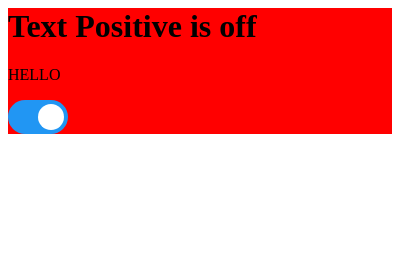
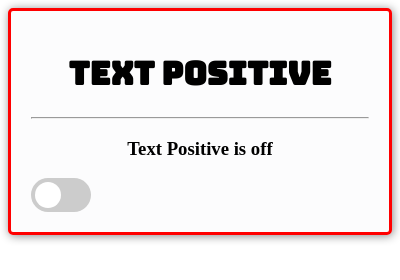
Before and after one commit to quail-org/TextPositive, a browser extension: page Chrome Extension/popup.html in a window 400 px wide. Drawn offline with Linux system fonts and the light colour scheme.

Commit message:
pop up styling and button fixes

```diff
--- /dev/null
+++ b/Chrome Extension/popup.css
@@ -0,0 +1,22 @@
+@import url('https://fonts.googleapis.com/css?family=Bungee');
+
+#popup {
+  border-radius: 5px;
+  background-color: rgba(252,252,253,0.85);
+  padding: 20px;
+  box-shadow: 1px 1px 10px #888888;
+}
+
+.on{
+    border-style: solid;
+    border-color: #95DAE5;
+}
+
+.off{
+    border-style: solid;
+    border-color: #ff0000;
+}
+
+.displayText{
+    font-family: Bungee;
+}
--- a/Chrome Extension/popup.html
+++ b/Chrome Extension/popup.html
@@ -1,16 +1,22 @@
 <html>
     <head>
         <link rel="stylesheet" href="switch.css">
+        <link rel="stylesheet" href="popup.css">
     </head>
+    <body style="min-width:300px;">
     <div id="popup">
-        <h1 id="title">Text Positive</h1>
-        <p>HELLO</p>
+        <div>
+            <h1 align="center" id="title" class="displayText">Text Positive</h1>
+        <hr>
+        </div>
+        <h3 align="center" id="status"></h3>
 
         <label class="switch">
-            <input type="checkbox" checked>
+            <input type="checkbox" id="check">
             <span class="slider round" id="toggle"></span>
         </label>
         <script src="popup.js" type="text/javascript"></script>
 
     </div>
+    </body>
 </html>
--- a/Chrome Extension/popup.js
+++ b/Chrome Extension/popup.js
@@ -1,17 +1,19 @@
 var popup = document.getElementById("popup");
-var title = document.getElementById("title");
-title.innerHTML = "Reading Settings...";
+var stat = document.getElementById("status");
+var check = document.getElementById("check");
 
 var enabled = false;
 
 function updateCSS(){
     if (enabled){
-        title.innerHTML = "Text Positive is on";
-        popup.style.backgroundColor = 'green';
+        stat.innerHTML = "Text Positive is on";
+        check.checked = true;
+        popup.className = "on";
         //TODO: set switch style
     }else{
-        title.innerHTML = "Text Positive is off";
-        popup.style.backgroundColor = 'red';
+        stat.innerHTML = "Text Positive is off";
+        check.checked = false;
+        popup.className = "off";
     }
 }
 
@@ -28,10 +30,11 @@ toggle.onclick = function(){
     //TODO:on condition ? "enable" : "disable";
     console.log('toggle click');
 	enabled = !enabled;
+    updateCSS();
 	chrome.storage.sync.set({
 		enabled: enabled
 	}, function(){
 		console.log('popup update');
 	});
-	//return false;
+	return false;
 };
```
Also changed, not shown: 2 other files.
